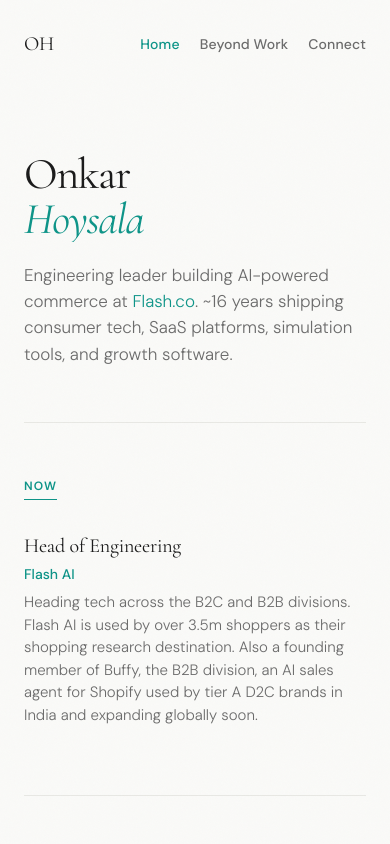
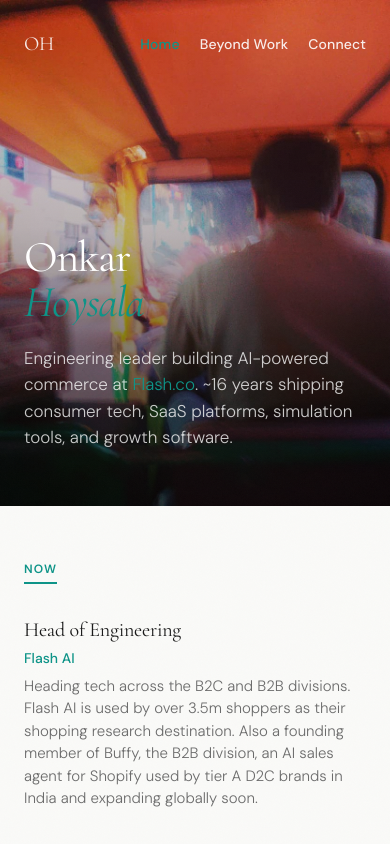
Before and after one commit to onkarhoysala/website, a website: page index.html in a window 390 px wide. Shown: the top 844 px of the page. Drawn offline with nearby package versions, Linux system fonts and the light colour scheme.

Commit message:
Add full-bleed hero banner to home page
- Random photo from curated pool of 7 on each load
- Fixed transparent nav overlays hero, turns opaque on scroll
- Nav content centered via nav-inner wrapper on both pages
- Hero height 70vh desktop / 60vh mobile

Co-Authored-By: Claude Sonnet 4.6 <noreply@anthropic.com>

```diff
--- a/index.html
+++ b/index.html
@@ -10,27 +10,31 @@
   <link rel="icon" type="image/jpeg" href="favicon.jpg">
   <link rel="stylesheet" href="style.css">
 </head>
-<body>
+<body class="has-hero">
 
   <!-- NAV -->
   <nav>
+    <div class="nav-inner">
     <a href="." class="logo">OH</a>
     <ul class="nav-links">
       <li><a href="." class="active">Home</a></li>
       <li><a href="beyond-work/">Beyond Work</a></li>
       <li><a href="#connect">Connect</a></li>
     </ul>
+    </div>
   </nav>
 
-  <div class="container">
-
-    <!-- HERO -->
-    <div class="hero">
+  <!-- HERO (full-bleed) -->
+  <div class="hero" id="hero-banner">
+    <div class="hero-inner">
       <h1><span class="line"><span class="line-inner">Onkar</span></span><span class="line"><span class="line-inner"><em>Hoysala</em></span></span></h1>
       <p class="tagline">
         Engineering leader building AI-powered commerce at <a href="https://flash.co" target="_blank">Flash.co</a>. ~16 years shipping consumer tech, SaaS platforms, simulation tools, and growth software.
       </p>
     </div>
+  </div>
+
+  <div class="container">
 
     <!-- NOW -->
     <section id="now" class="reveal">
@@ -120,6 +124,11 @@
   </div>
 
   <script>
+    // Hero random photo
+    const heroPhotos = [3, 8, 14, 16, 17, 25, 34];
+    const heroPick = heroPhotos[Math.floor(Math.random() * heroPhotos.length)];
+    document.getElementById('hero-banner').style.backgroundImage = `url('photos/photo_${heroPick}.jpg')`;
+
     // Scroll reveal with staggered children
     const observer = new IntersectionObserver((entries) => {
       entries.forEach(entry => {
@@ -130,6 +139,13 @@
     }, { threshold: 0.1, rootMargin: '0px 0px -40px 0px' });
 
     document.querySelectorAll('.reveal, section, footer').forEach(el => observer.observe(el));
+
+    // Nav transparency over hero
+    const nav = document.querySelector('nav');
+    const heroBanner = document.getElementById('hero-banner');
+    window.addEventListener('scroll', () => {
+      nav.classList.toggle('scrolled', window.scrollY > heroBanner.offsetHeight * 0.8);
+    }, { passive: true });
   </script>
 
 </body>
--- a/style.css
+++ b/style.css
@@ -55,14 +55,17 @@ body::before {
 
 /* ---- NAV ---- */
 nav {
+  opacity: 0;
+  animation: fadeDown 0.6s cubic-bezier(0.23, 1, 0.32, 1) 0.1s forwards;
+}
+
+.nav-inner {
   max-width: 720px;
   margin: 0 auto;
   padding: 28px 24px;
   display: flex;
   justify-content: space-between;
   align-items: center;
-  opacity: 0;
-  animation: fadeDown 0.6s cubic-bezier(0.23, 1, 0.32, 1) 0.1s forwards;
 }
 
 nav .logo {
@@ -90,6 +93,30 @@ nav .nav-links a {
 
 nav .nav-links a:hover { color: var(--text); }
 nav .nav-links a.active { color: var(--accent); }
+
+/* Hero-page nav: fixed, transparent, white text */
+.has-hero nav {
+  position: fixed;
+  top: 0;
+  left: 0;
+  right: 0;
+  background: transparent;
+  transition: background 0.4s, box-shadow 0.4s;
+  z-index: 100;
+}
+.has-hero nav .logo,
+.has-hero nav .nav-links a { color: rgba(255,255,255,0.9); transition: color 0.2s; }
+.has-hero nav .nav-links a:hover { color: #fff; }
+.has-hero nav .nav-links a.active { color: var(--accent); }
+
+.has-hero nav.scrolled {
+  background: var(--bg);
+  box-shadow: 0 1px 0 var(--border);
+}
+.has-hero nav.scrolled .logo { color: var(--text); }
+.has-hero nav.scrolled .nav-links a { color: var(--text-secondary); }
+.has-hero nav.scrolled .nav-links a:hover { color: var(--text); }
+.has-hero nav.scrolled .nav-links a.active { color: var(--accent); }
 
 /* ---- SECTION LABEL ---- */
 .section-label {
@@ -122,13 +149,32 @@ section.visible .section-label::after {
 
 /* ---- HERO (index only) ---- */
 .hero {
-  padding: 100px 0 80px;
-  background-image: linear-gradient(var(--border), var(--border));
-  background-size: 0% 1px;
-  background-position: bottom left;
+  position: relative;
+  min-height: 70vh;
+  display: flex;
+  align-items: flex-end;
+  background-size: cover;
+  background-position: center;
   background-repeat: no-repeat;
-  border-bottom: none;
-  animation: drawLine 0.8s cubic-bezier(0.23, 1, 0.32, 1) 0.8s forwards;
+  overflow: hidden;
+  background-color: #111;
+}
+
+.hero::after {
+  content: '';
+  position: absolute;
+  inset: 0;
+  background: linear-gradient(to top, rgba(0,0,0,0.75) 0%, rgba(0,0,0,0.25) 55%, rgba(0,0,0,0.05) 100%);
+  z-index: 0;
+}
+
+.hero-inner {
+  position: relative;
+  z-index: 1;
+  max-width: 720px;
+  margin: 0 auto;
+  padding: 0 24px 72px;
+  width: 100%;
 }
 
 .hero h1 {
@@ -137,7 +183,7 @@ section.visible .section-label::after {
   font-weight: 400;
   line-height: 1.02;
   letter-spacing: -0.03em;
-  color: var(--text);
+  color: #fff;
   margin-bottom: 28px;
 }
 
@@ -162,7 +208,7 @@ section.visible .section-label::after {
 
 .hero .tagline {
   font-size: 19px;
-  color: var(--text-secondary);
+  color: rgba(255,255,255,0.78);
   max-width: 500px;
   line-height: 1.55;
   font-weight: 350;
@@ -769,7 +815,8 @@ footer p {
 @media (max-width: 600px) {
   nav .nav-links { gap: 20px; }
 
-  .hero { padding: 64px 0 56px; }
+  .hero { min-height: 60vh; }
+  .hero-inner { padding-bottom: 56px; }
   .hero h1 { font-size: 44px; margin-bottom: 20px; }
   .hero .tagline { font-size: 17px; }
 
```
Also changed, not shown: beyond-work/index.html (+2 -0 lines).
